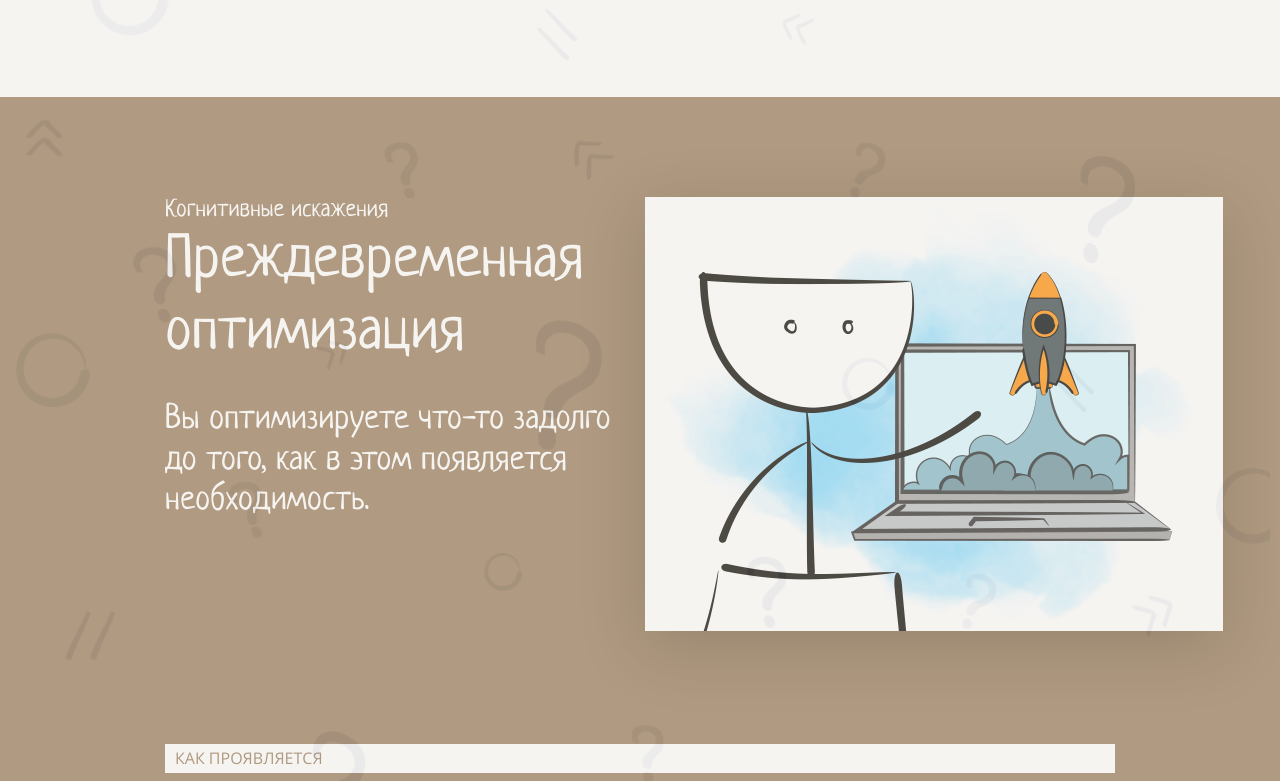
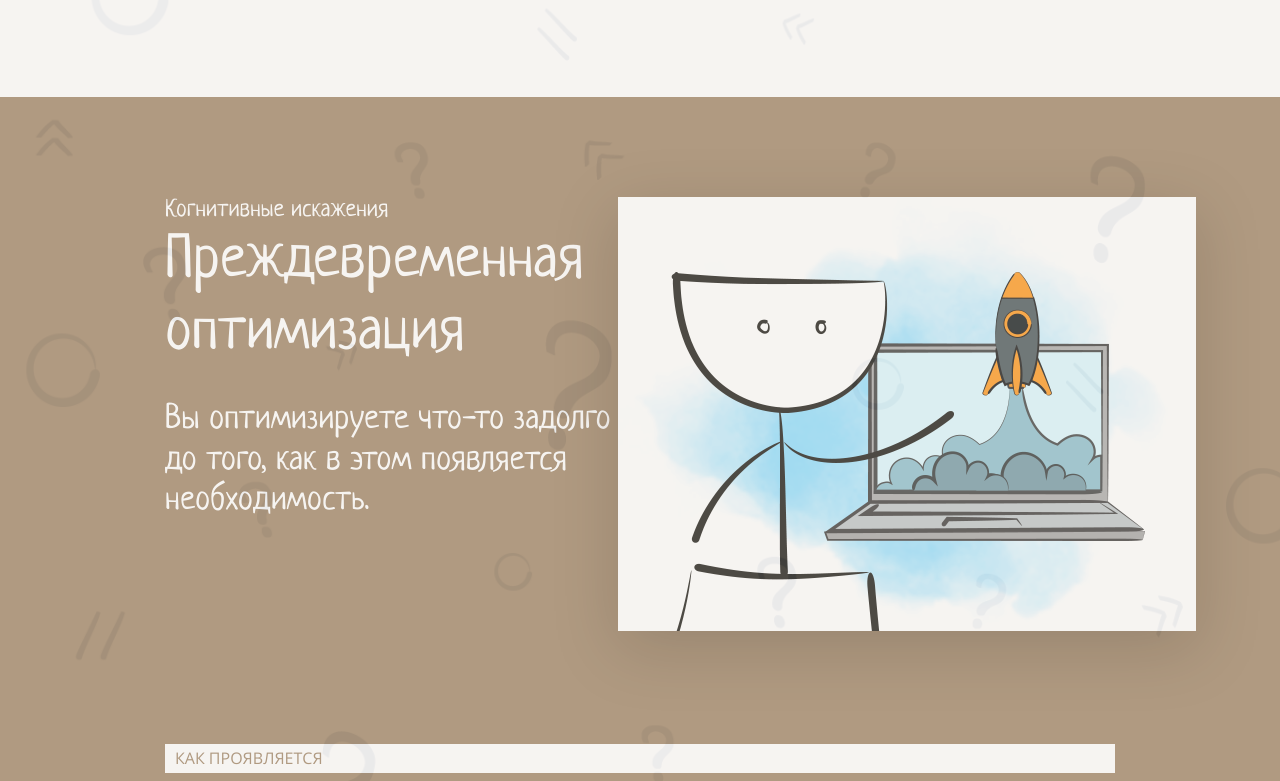
Before and after one commit to Melderey/layout-designer-project-lvl1, a website: page src/index.html in a window 1280 px wide. Shown: the part 3928-4709 px from the top of the page. Drawn offline with Linux system fonts and the light colour scheme.

Commit message:
Fix: position jpg

```diff
--- a/src/index.html
+++ b/src/index.html
@@ -181,7 +181,7 @@
 
         <section class="container" id="premature-optimization">
           <div class="effect-columns">
-            <div class="second-column">
+            <div class="second-column column-width">
               <p class="first-p">Когнитивные искажения</p>
               <h2>Преждевременная оптимизация</h2>
               <p class="second-p">
@@ -190,7 +190,7 @@
               </p>
             </div>
 
-            <div class="effect-img">
+            <div class="effect-img img-column">
               <img
                 class="img"
                 src="images/2.png"
@@ -273,7 +273,7 @@
               </p>
             </div>
 
-            <div class="effect-img">
+            <div class="effect-img img-padding">
               <img
                 class="img"
                 src="images/4.png"
--- a/src/styles/style.css
+++ b/src/styles/style.css
@@ -283,16 +283,22 @@ header {
   column-gap: 30px;
 }
 
+.column-width {
+  column-width: 502px;
+}
+
+.img-column {
+  position: relative;
+  left: -37px;
+}
+
 .effect-img {
-  width: 578px;
-
-  vertical-align: middle;
-
+  /* width: 578px; */
   filter: drop-shadow(0 16px 32px rgba(0, 0, 0, 0.15));
 }
 
 .img {
-  padding-bottom: 100px;
+  /* padding-bottom: 100px; */
 }
 
 .effect-columns p {
@@ -300,6 +306,7 @@ header {
 }
 
 .line-h3 {
+  margin-top: 100px;
   margin-bottom: 30px;
   padding-top: 5px;
   padding-bottom: 5px;
@@ -517,9 +524,9 @@ header {
   margin-left: 0;
 }
 
-#premature-optimization div:last-child {
-  margin-left: -10px;
-}
+/* #premature-optimization div:last-child {
+  margin-left: 0px;
+}  */
 
 #navigation div h1 {
   color: #fff;
```
